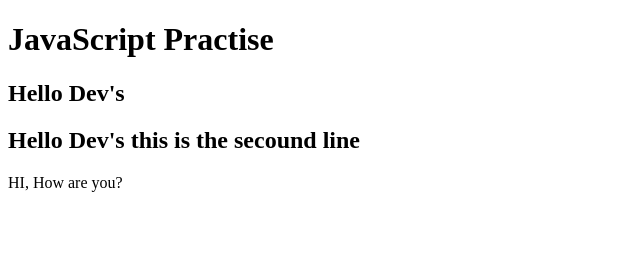
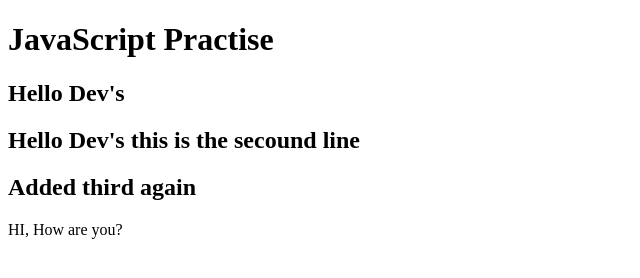
Before and after one commit to BSRINU1996/Js_React, a plain HTML site: page index.html in a window 1280 px wide. Shown: the whole page, without its empty margins (0-640 px from the left). Drawn offline with Linux system fonts and the light colour scheme.

Commit message:
2nd commit in the srinuBranch

```diff
--- a/index.html
+++ b/index.html
@@ -11,6 +11,7 @@
     <h1>JavaScript Practise</h1>
     <h2>Hello Dev's</h2>
     <h2>Hello Dev's this is the secound line</h2>
+    <h2>Added third again</h2>
     <p>HI, How are you?</p>
     <script src="index.js"></script>
 </body>
```
